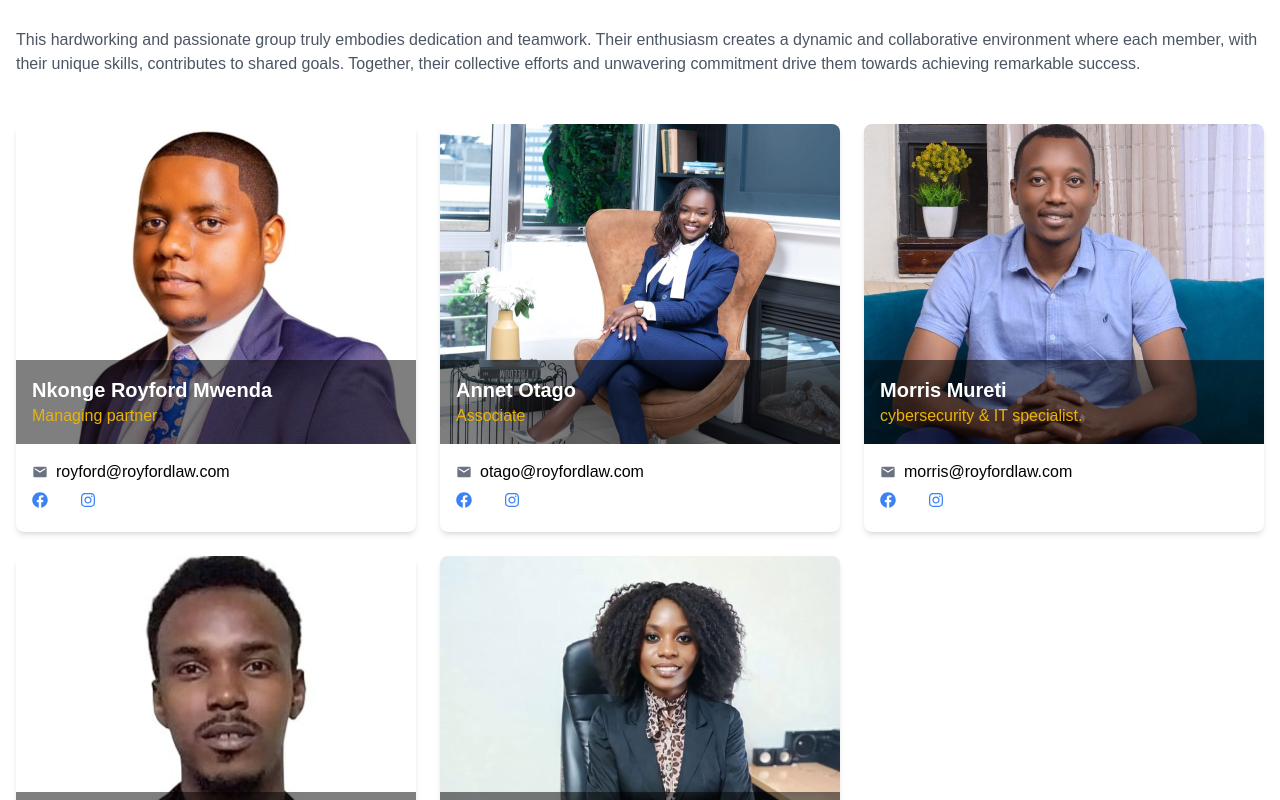
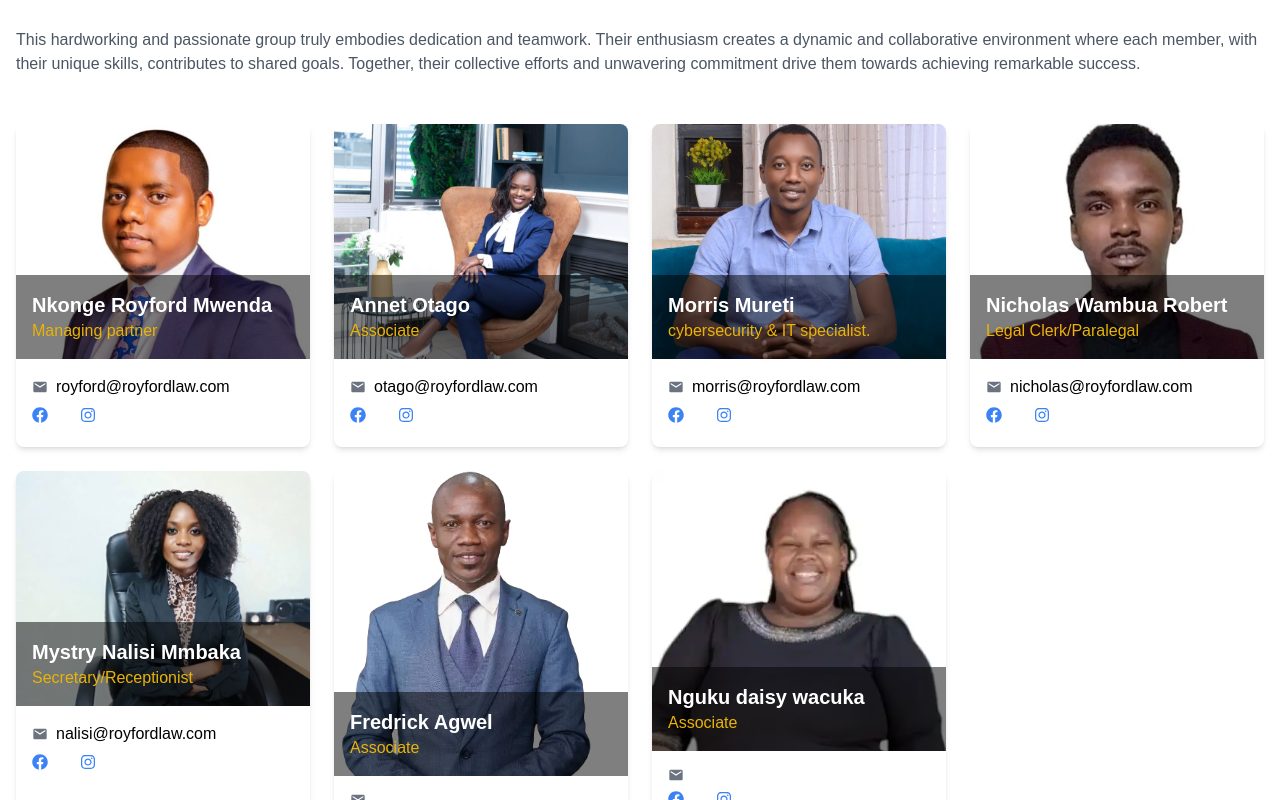
Before and after one commit to rencyngina/law-firm, a Next.js app: page /team in a window 1280 px wide. Shown: the part 400-1200 px from the top of the page. Built offline with nearby package versions, Linux system fonts and the light colour scheme; some icons are missing.

Commit message:
update lawyers card

```diff
--- a/src/pages/Our-lawyer.jsx
+++ b/src/pages/Our-lawyer.jsx
@@ -62,7 +62,7 @@ Annet excels in corporate and commercial litigation, securities law, banking, in
     },
     {
       id: 3,
-      name: "Fredrick Agwel ",
+      name: "Fredrick Agwel",
       bio: `Mr. Fredrick Agwel is a Principal Associate at Royford Mwenda & Company Advocates. he is a Master of Laws (LLM)Candidate at the University of Nairobi, he holds a Bachelor of Laws (LL.B.) from the University of Nairobi and a Postgraduate Diploma in Law from Kenya School of Law. He is a member of the Law Society of Kenya, Mr. Agwel is a legal and policy expert with a focus on Environment and Natural Resources , Constitutional Litigation, Oil and gas and Climate Change Law.`,
       bioPoints: [
         "Seasoned legal professional with expertise in corporate and commercial law, conveyancing, and litigation.",
--- a/src/pages/team.jsx
+++ b/src/pages/team.jsx
@@ -74,6 +74,42 @@ const Team = () => {
       sector:"Boaz",
       linkTo: "/Boaz",
     },
+    {
+      id: 6,
+      name: "Fredrick Agwel",
+      image: '/images/lawyers/Fredrick.webp',
+      work: 'Associate',
+      email: '',
+      facebook: 'https://www.facebook.com/royford',
+      twitter: 'https://www.twitter.com/royford',
+      instagram: 'https://www.instagram.com/royford',
+      sector: "Boaz",
+      linkTo: "/Boaz",
+    },
+    {
+      id: 7,
+      name: "Nguku daisy wacuka",
+      image: '/images/lawyers/Daisy.webp',
+      work: 'Associate',
+      email: '',
+      facebook: 'https://www.facebook.com/royford',
+      twitter: 'https://www.twitter.com/royford',
+      instagram: 'https://www.instagram.com/royford',
+      sector: "Boaz",
+      linkTo: "/Boaz",
+    },
+    // {
+    //   id: 8,
+    //   name: "Erick Munene",
+    //   image: '',
+    //   work: 'Associate',
+    //   email: '',
+    //   facebook: 'https://www.facebook.com/royford',
+    //   twitter: 'https://www.twitter.com/royford',
+    //   instagram: 'https://www.instagram.com/royford',
+    //   sector: "Boaz",
+    //   linkTo: "/Boaz",
+    // }
   ];
 
   return (
@@ -114,7 +150,7 @@ const Team = () => {
              Together, their collective efforts and unwavering commitment drive them
              towards achieving remarkable success.
             </p>
-          <div className="grid grid-cols-1 sm:grid-cols-2 md:grid-cols-2 lg:grid-cols-3 gap-6">
+          <div className="grid grid-cols-1 sm:grid-cols-2 md:grid-cols-2 lg:grid-cols-4 gap-6">
             {teamData.map((member) => (
               <div
                 key={member.id}
```
